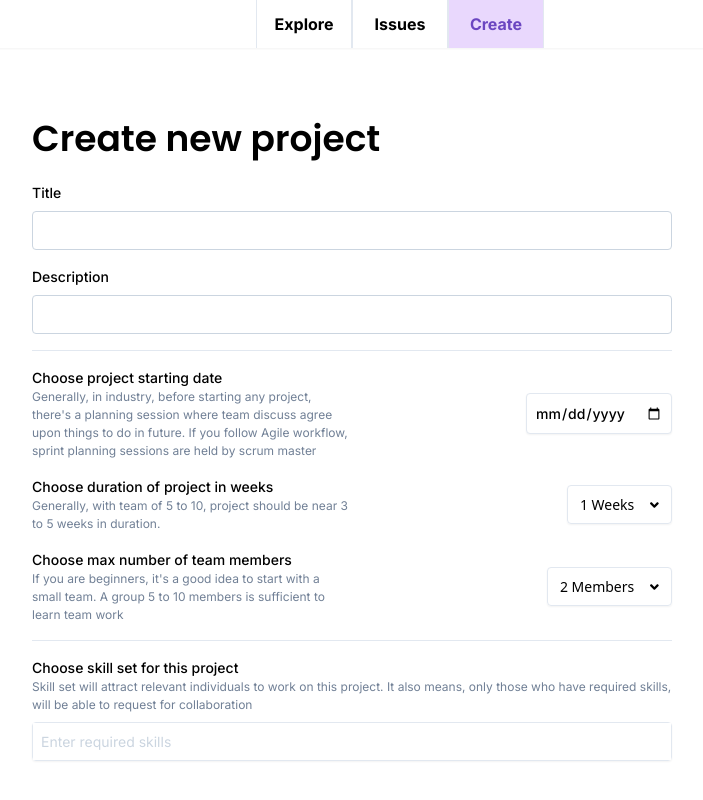
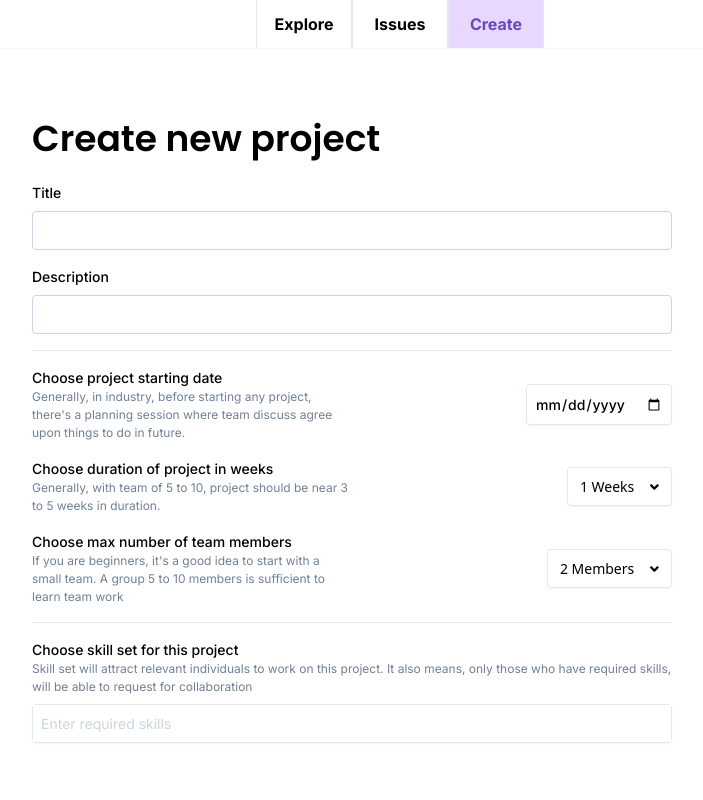
Before and after one commit to joshiprashanthd/startup, a React app in the folder root/frontend/: page /create in a window 1280 px wide. Shown: the top 800 px of the page, without its empty margins (288-991 px from the left). Built offline with nearby package versions, Linux system fonts and the light colour scheme.

Commit message:
CHORE: Use DatePicker in create page

```diff
--- a/root/frontend/src/pages/create-page/index.tsx
+++ b/root/frontend/src/pages/create-page/index.tsx
@@ -1,4 +1,5 @@
 import React, { useState } from "react";
+import { DatePicker } from "../../components/core/date-picker";
 import { Dropdown } from "../../components/core/dropdown";
 import { InputField } from "../../components/core/input-field";
 import { Navbar } from "../../components/navbar";
@@ -7,6 +8,7 @@ import { SkillSelectorField } from "../../components/skill-selector-field";
 export const CreatePage = function (props: any) {
   const [title, setTitle] = useState("");
   const [description, setDescription] = useState("");
+  const [startingDate, setStartingDate] = useState("");
   const [duration, setDuration] = useState(1);
   const [maxTeamMembers, setMaxTeamMembers] = useState(2);
   const [selectedSkills, setSelectedSkills] = useState<any[]>([]);
@@ -29,15 +31,11 @@ export const CreatePage = function (props: any) {
             <DescriptionBody>
               Generally, in industry, before starting any project, there's a
               planning session where team discuss agree upon things to do in
-              future. If you follow Agile workflow, sprint planning sessions are
-              held by scrum master
+              future.
             </DescriptionBody>
           </DescriptionItem>
           <SelectorItem>
-            <input
-              type="date"
-              className="p-2 text-sm font-medium border rounded shadow-sm cursor-pointer font-body focus:outline-none"
-            />
+            <DatePicker onSelectDate={setStartingDate} />
           </SelectorItem>
         </InputItem>
         <InputItem>
```
